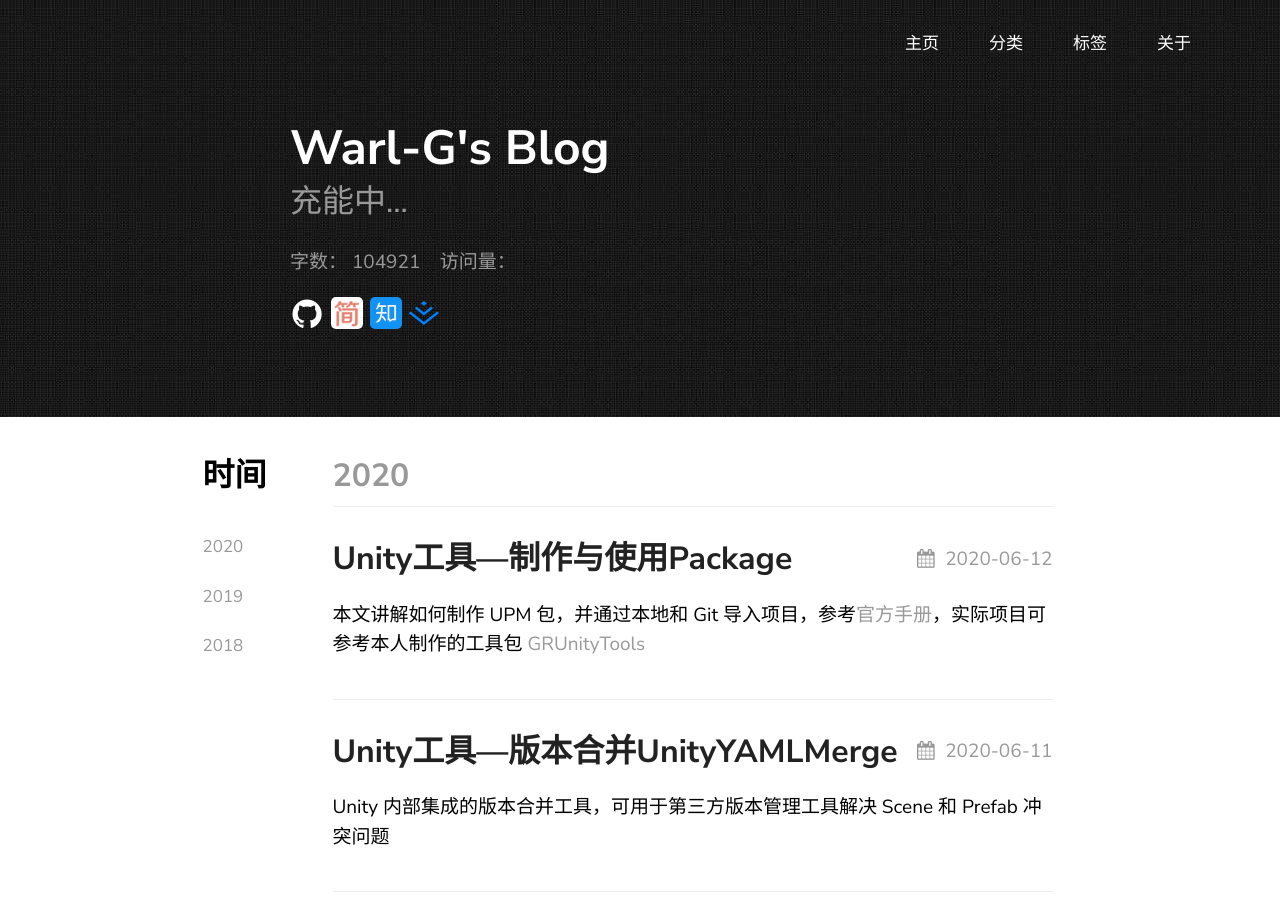
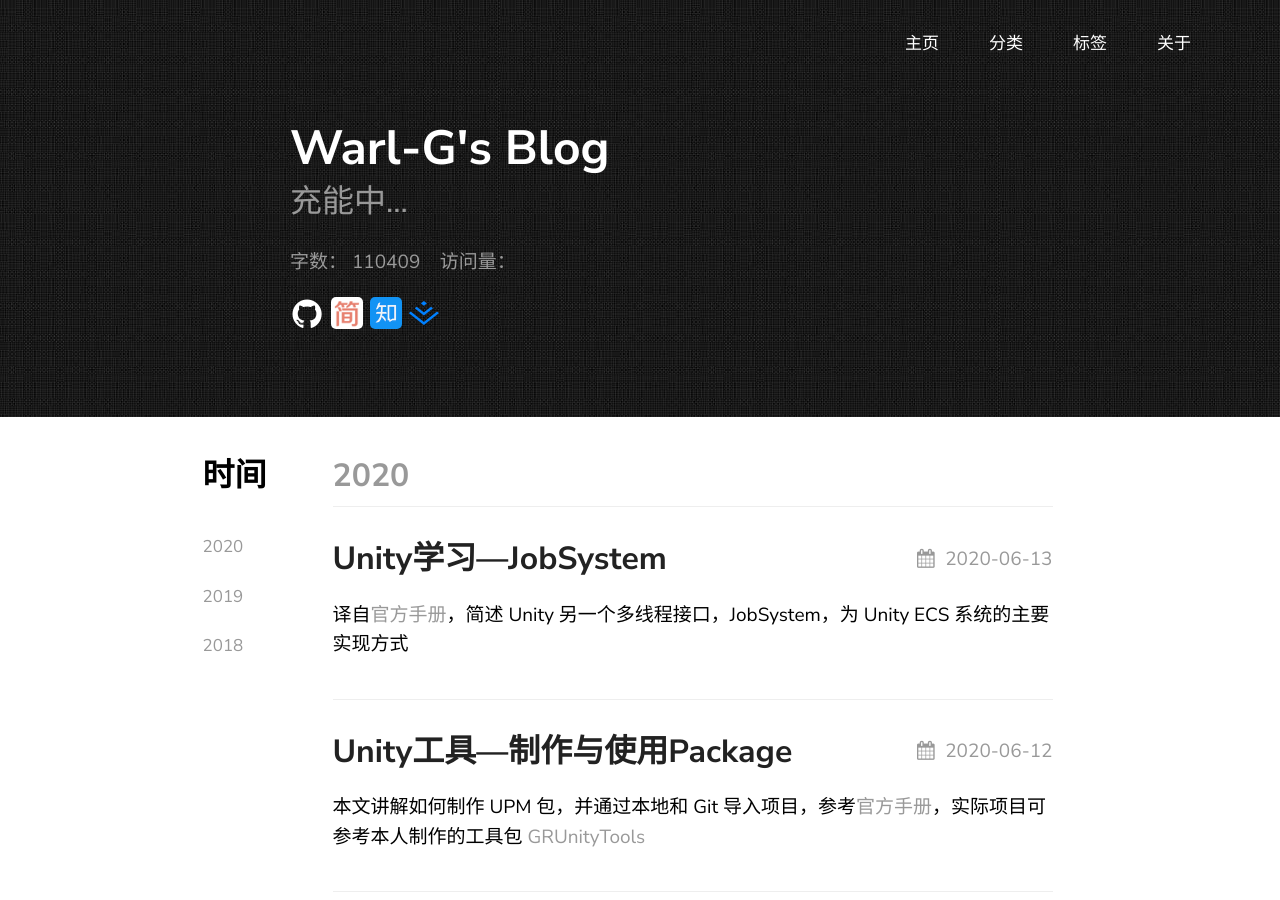
Before and after one commit to Warl-G/Warl-G.github.io, a Jekyll site: the page built from index.md, in a window 1280 px wide and 900 px high. Built offline with Jekyll 4.4.1, drawn with Linux system fonts in a browser that asks for light colours; comment, search, counter and statistics services are not loaded; some of the changed lines change nothing that is shown.

Commit message:
post jobsystem

````diff
--- a/_posts/2019-12-23-Writing-Plan.md
+++ b/_posts/2019-12-23-Writing-Plan.md
@@ -27,6 +27,7 @@ tag: [计划, 持续更新]
 - [x] [Unity学习—坐标系与空间变换](https://warl-g.github.io/posts/Unity-Coordinate)
 - [x] [Unity学习—资源管理概览](https://warl-g.github.io/posts/Unity-Resource-Manage/)
 - [x] [Unity学习—AssetBundle](https://warl-g.github.io/posts/Unity-AssetBundle/)
+- [x] [Unity学习—JobSystem](https://warl-g.github.io/posts/Unity-JobSystem/)
 - [ ] Unity学习—Editor 开发
 - [ ] Unity学习—单元测试（NUnit）
 
@@ -36,7 +37,6 @@ tag: [计划, 持续更新]
 
 ### 开发实践
 
-- [ ] Unity实践—多语言
 - [ ] Unity实践—注意事项汇总
 - [ ] Unity实践—Editor 自动化编译脚本
 - [x] [Unity实践—多线程任务队列实现](https://warl-g.github.io/posts/unity-taskqueue/)
--- /dev/null
+++ b/_posts/2020-06-14-Unity-JobSystem.md
@@ -0,0 +1,312 @@
+---
+layout: post
+title:  "Unity学习—JobSystem"
+description: Unity 多线程 JobSystem 简述
+date:   2020-06-14 01:00:07 +0800
+categories: [Unity]
+tag: [学习笔记,多线程,JobSystem]
+
+---
+
+译自[官方手册](https://docs.unity3d.com/Manual/JobSystem.html)，简述 Unity 另一个多线程接口，JobSystem，为 Unity ECS 系统的主要实现方式
+
+本文其他地址：[简书](https://www.jianshu.com/p/6392a1bea139)	[知乎](https://zhuanlan.zhihu.com/p/148160780) 	[掘金](https://juejin.im/post/5ee503b6518825431437699e)
+
+## JobSystem
+
+JobSystem 管理一组多核中的工作线程(Work Thread)，为避免上下文切换通常一个逻辑核配一个工作线程
+
+JobSystem 持有一个 Job 队列，工作线程从该队列中获取 Job 执行
+
+Job 是执行特定任务的小工作单元，Job 可以互相依赖
+
+### 线程安全
+
+JobSystem 执行时复制而非引用数据，避免了数据竞争，但 JobSystem 只能使用`memcpy`复制 [blittable types](https://docs.microsoft.com/en-us/dotnet/framework/interop/blittable-and-non-blittable-types) 数据。`Blittable types` 是 .Net 框架中的数据类型，该类型数据在托管代码与原生代码间传递无需转换
+
+### NativeContainer
+
+复制数据来保证线程安全的弊端就是任务的结果也是独立的，因此使用`NativeContainer`将结果储存在公共内存中
+
+`NativeContainer`以相对安全的托管类型的方式指向一个非托管的内存地址，使Job 可以直接访问主线程数据而非复制
+
+Unity 自带 `NativeContainer`类型为 `NativeArray`，ECS 包又扩展了`NativeList`、`NativeHashMap`、`NativeMultiHashMap`和`NativeQueue`
+
+默认情况下，Job 同时拥有`NativeContainer`的读写权限，但 C# Job System 不允许多个 Job 同时拥有对一个`NativeContainer`的写权限，因此对不需要写权限的`NativeContainer`加上`[ReadOnly]`特性，以减少性能影响
+
+```c#
+[ReadOnly]
+public NativeArray<int> input;
+```
+
+JobSystem 支持多个 Job 同时读取同一数据
+
+#### NativeContainer Allocator
+
+根据 Job 执行时长决定使用哪种 Allocator
+
+* Allocator.Temp
+
+  最快的分配方法，适用于一帧或几帧的生命时长，不能将该类型分配的数据传给 Job，在方法 Return 前执行`Dispose`
+
+* Allocator.TempJob
+
+  分配速度比 Temp 慢比 Persistent 快，4帧的生命时长且线程安全。若四帧内没有调用`Dispose`，控制台会打印原生代码生成的警告。大部分小任务都使用该类型分配`NativeContainer`
+
+* Allocator.Persistent
+
+  是对`malloc`的包装，能够维持尽可能地生命时长，性能不足的情况下不应使用
+
+```c#
+NativeArray<float> result = new NativeArray<float>(1, Allocator.TempJob);
+```
+
+### 创建 Job
+
+1. 声明实现 IJob 接口的结构体
+2. 添加`blittable types`或 `NativeContainer`类型的成员变量
+3. 实现`Execute`方法
+
+当 Job 执行时，`Execute`在一个核上执行一次
+
+```c#
+public struct MyJob : IJob
+{
+    public float a;
+    public float b;
+    public NativeArray<float> result;
+
+    public void Execute()
+    {
+        result[0] = a + b;
+    }
+}
+```
+
+### 调度 Job
+
+1. 创建 Job
+2. 填充 Job 数据
+3. 调用`Schedule`方法
+
+ 只能在主线程调用`Schedule`方法，将 Job 放入队列等待执行，一旦 Job 被调度进队列旧无法中断
+
+```c#
+NativeArray<float> result = new NativeArray<float>(1, Allocator.TempJob);
+
+// 填充数据
+MyJob jobData = new MyJob();
+jobData.a = 10;
+jobData.b = 10;
+jobData.result = result;
+
+// 调度 Job
+JobHandle handle = jobData.Schedule();
+
+// 等待完成
+handle.Complete();
+
+// 所有 NativeArray 指向同一内存，可外部访问
+float aPlusB = result[0];
+
+// 释放 result array
+result.Dispose();
+```
+
+### JobHandle 和 dependencies
+
+JobHandle 是在调用`Schedule`返回的句柄，可使用该句柄作为参数传入另一个 Job 的`Schedule`作为依赖，使后者等待前者执行完成再执行
+
+```c#
+JobHandle firstJobHandle = firstJob.Schedule();
+secondJob.Schedule(firstJobHandle);
+```
+
+对于多个依赖的 Job 可使用`JobHandle.CombineDependencies`组合这些 JobHandle
+
+```c#
+NativeArray<JobHandle> handles = new NativeArray<JobHandle>(numJobs, Allocator.TempJob);
+// 填充 handles
+JobHandle jh = JobHandle.CombineDependencies(handles);
+```
+
+调用 JobHandle 的`Complete`方法可使主线程等待任务执行完成以安全访问该 Job 使用的 `NativeContainer`，该方法会从内存中刷新 Job 并开始执行然后将该 Job 中的`NativeContainer`持有权返回主线程
+
+若不需访问数据，但需要立即刷新执行 Job 缓存，则可以使用`JobHandle.ScheduleBatchedJobs`，但会影响性能
+
+```c#
+public struct MyJob : IJob
+{
+    public float a;
+    public float b;
+    public NativeArray<float> result;
+
+    public void Execute()
+    {
+        result[0] = a + b;
+    }
+}
+
+// Job adding one to a value
+public struct AddOneJob : IJob
+{
+    public NativeArray<float> result;
+
+    public void Execute()
+    {
+        result[0] = result[0] + 1;
+    }
+}
+
+NativeArray<float> result = new NativeArray<float>(1, Allocator.TempJob);
+
+// Setup the data for job #1
+MyJob jobData = new MyJob();
+jobData.a = 10;
+jobData.b = 10;
+jobData.result = result;
+
+// Schedule job #1
+JobHandle firstHandle = jobData.Schedule();
+
+// Setup the data for job #2
+AddOneJob incJobData = new AddOneJob();
+incJobData.result = result;
+
+// Schedule job #2
+JobHandle secondHandle = incJobData.Schedule(firstHandle);
+
+// Wait for job #2 to complete
+secondHandle.Complete();
+// All copies of the NativeArray point to the same memory, you can access the result in "your" copy of the NativeArray
+float aPlusB = result[0];
+
+// Free the memory allocated by the result array
+result.Dispose();
+```
+
+### IJobParallelFor
+
+对于`IJob`，同一时间一个 Job 只能执行一个任务，若想同一时间执行多个相同的任务，则可以使用`IJobParallelFor`
+
+一种使用场景为 ParallelFor Job 在多核上同时对同一 NativeArray 进行操作，每核仅负责部分工作，ParallelFor Job 的`Execute`方法会传入index，用于访问数据源
+
+```c#
+struct IncrementByDeltaTimeJob: IJobParallelFor
+{
+    public NativeArray<float> values;
+    public float deltaTime;
+
+    public void Execute (int index)
+    {
+        float temp = values[index];
+        temp += deltaTime;
+        values[index] = temp;
+    }
+}
+```
+
+在调度 ParallelFor Job 时需规定调度任务总长度和每批次长度，C# Job System 会根据批次长度将任务总长分批，再放入 Unity Job 队列，每批同步执行，每批次任务内仅执行一个 Job
+
+当一个 Native Job 先完成时，它会“窃取”其他 Job 的一半批任务，既优化了性能，又保证了内存访问局部性
+
+批次数越低，线程间的任务分配越均匀，但也会带来额外开销，因此需要逐一测试出最佳性能的批次数
+
+![](https://docs.unity3d.com/uploads/Main/jobsystem_parallelfor_job_batches.svg)
+
+
+
+```c#
+public struct MyParallelJob : IJobParallelFor
+{
+    [ReadOnly]
+    public NativeArray<float> a;
+    [ReadOnly]
+    public NativeArray<float> b;
+    public NativeArray<float> result;
+
+    public void Execute(int i)
+    {
+        result[i] = a[i] + b[i];
+    }
+}
+
+NativeArray<float> a = new NativeArray<float>(2, Allocator.TempJob);
+
+NativeArray<float> b = new NativeArray<float>(2, Allocator.TempJob);
+
+NativeArray<float> result = new NativeArray<float>(2, Allocator.TempJob);
+
+a[0] = 1.1;
+b[0] = 2.2;
+a[1] = 3.3;
+b[1] = 4.4;
+
+MyParallelJob jobData = new MyParallelJob();
+jobData.a = a;
+jobData.b = b;
+jobData.result = result;
+
+// Schedule the job with one Execute per index in the results array and only 1 item per processing batch
+JobHandle handle = jobData.Schedule(result.Length, 1);
+
+// Wait for the job to complete
+handle.Complete();
+
+// Free the memory allocated by the arrays
+a.Dispose();
+b.Dispose();
+result.Dispose();
+```
+
+#### ParallelForTransform
+
+专门用于操作 Transform 的 Parallel Job
+
+### 注意事项
+
+* 不要使用 Job 访问静态数据
+
+  从 Job 访问静态数据会绕开所有安全系统，可能会导致 Unity 崩溃
+
+* 使用  [JobHandle.ScheduleBatchedJobs](https://docs.unity3d.com/ScriptReference/Unity.Jobs.JobHandle.ScheduleBatchedJobs.html) 方法立即执行已调度的 Job
+
+  Job 在被调度后会被缓存不会立即执行，该方法可立即清空缓存队列中的 Job 并执行，但会影响性能，或调用  [JobHandle.Complete](https://docs.unity3d.com/ScriptReference/Unity.Jobs.JobHandle.Complete.html) 执行，ECS 系统已经隐式清空了缓存，以你无需主动调用
+
+* 不要更新 NativeContainer 内容
+
+  由于`ref returns`的缺陷，无法直接修改 NativeContainer 中的内容，需按如下方式
+
+  ```c#
+  MyStruct temp = myNativeArray[i];
+  temp.memberVariable = 0;
+  myNativeArray[i] = temp;
+  ```
+
+* 调用 JobHandle.Complete 重获所有权
+
+  在主线程或新的 Job 使用前一 Job 占用的`NativeContainer`数据前，必须调用`JobHandle.Complete`重新获取其所有权，该方法会清空安全机制的状态，否则会导致内存泄漏（ 不能仅查看[JobHandle.IsCompleted](https://docs.unity3d.com/ScriptReference/Unity.Jobs.JobHandle.IsCompleted.html)状态）
+
+* 只能在主线程调用 Schedule 和 Complete 方法
+
+  这两种方法只能在主线程调用，若一个 Job 依赖于另一个 Job，则在主线程使用 JobHandle
+
+* Schedule 和 Complete 的正确时机
+
+  准备数据完成时即可调用 Schedule，仅当需要结果时才调用 Complete，如在一帧的结尾与下一帧开始的空档中调度一个 Job
+
+* 使用 [ReadOnly] 标记 NativeContainer
+
+  Job 同时用于对 NativeContainer 的读写权限，使用 [ReadOnly] 标记只读 Job 中的 NativeContainer 可提升效率
+
+* 检查数据依赖
+
+  在 Profiler 窗口中，主线程上的 `WaitForJobGroup` 标记表明 Unity 在等待一个工作线程的任务完成，该标记可能意味着需要解决的数据依赖，可通过查找`JobHandle.Complete`找到这些依赖
+
+* Debugging jobs
+
+  可以调用`Run`方法取代`Schedule`在主线程执行 Job
+
+* 不要在 Job 中分配托管内存
+
+  在 Job 中分配托管内存会非常慢，且无法使用 Burst 编译提升效率
````
